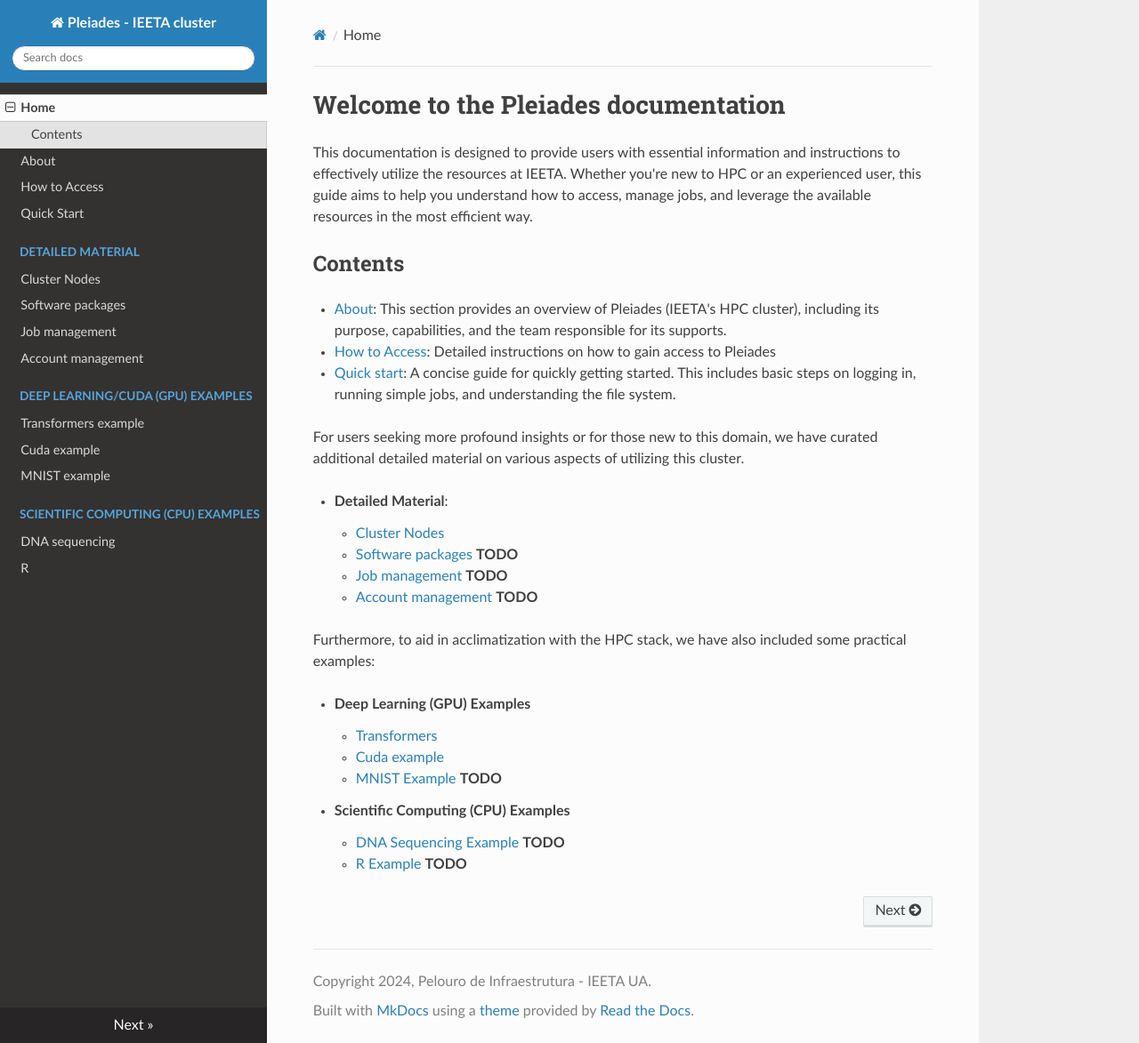
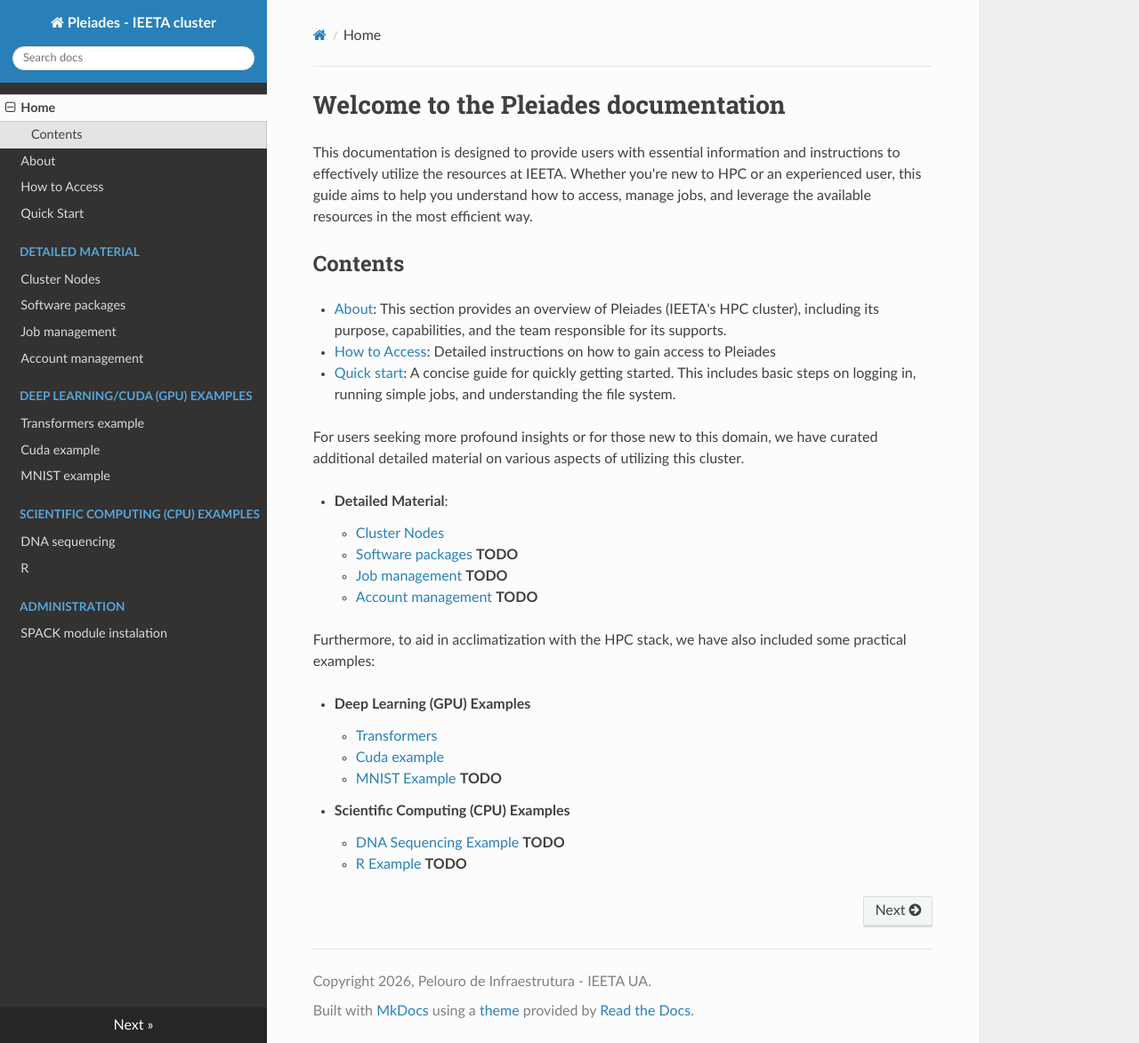
Before and after one commit to ieeta-pt/HPC-guides, an MkDocs documentation site: the page built from docs/index.md, in a window 1280 px wide and 1173 px high. Shown: the whole window at 89% size. Built offline with MkDocs 1.6.1, drawn with Linux system fonts in a browser that asks for light colours; nearby versions of some CDN libraries.

Commit message:
Updated SPACK docs

```diff
--- a/mkdocs.yml
+++ b/mkdocs.yml
@@ -19,8 +19,10 @@ nav:
   - Scientific Computing (CPU) Examples:
     - DNA sequencing: examples/sc/dna.md
     - R: examples/sc/r.md
+  - Administration:
+    - SPACK module instalation: spack/install-and-update.md
 
 theme: readthedocs
 
-site_author: Tiago Almeida (tiagomeloalmeida@ua.pt)
-copyright: Copyright 2024, Pelouro de Infraestrutura - IEETA UA.
+site_author: Tiago Almeida (tiagomeloalmeida@ua.pt), Luís Afonso (luiscarlos.c.afonso@ua.pt)
+copyright: Copyright 2026, Pelouro de Infraestrutura - IEETA UA.
```
Also changed, not shown: docs/spack/install-and-update.md (added, +25 -0 lines).
